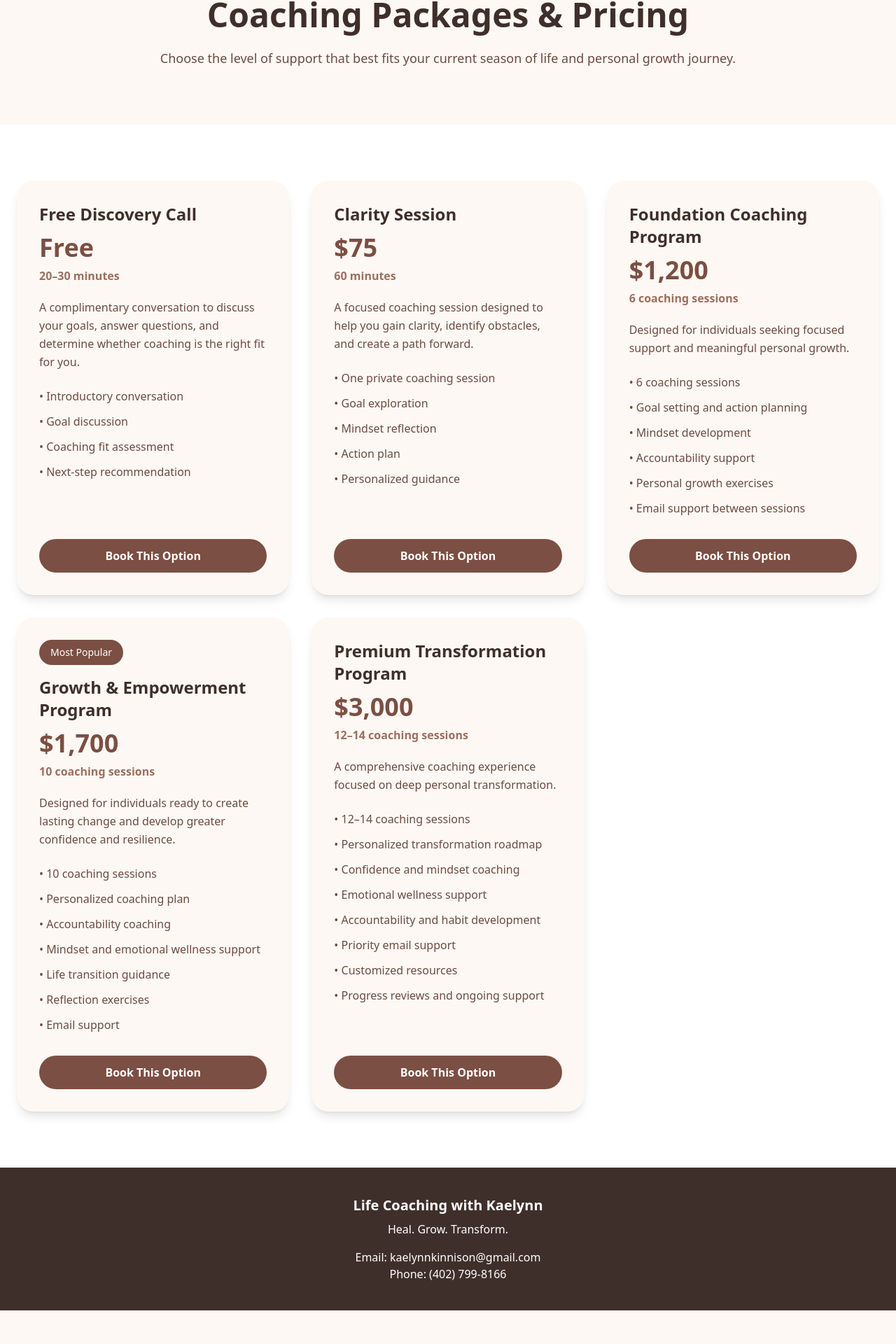
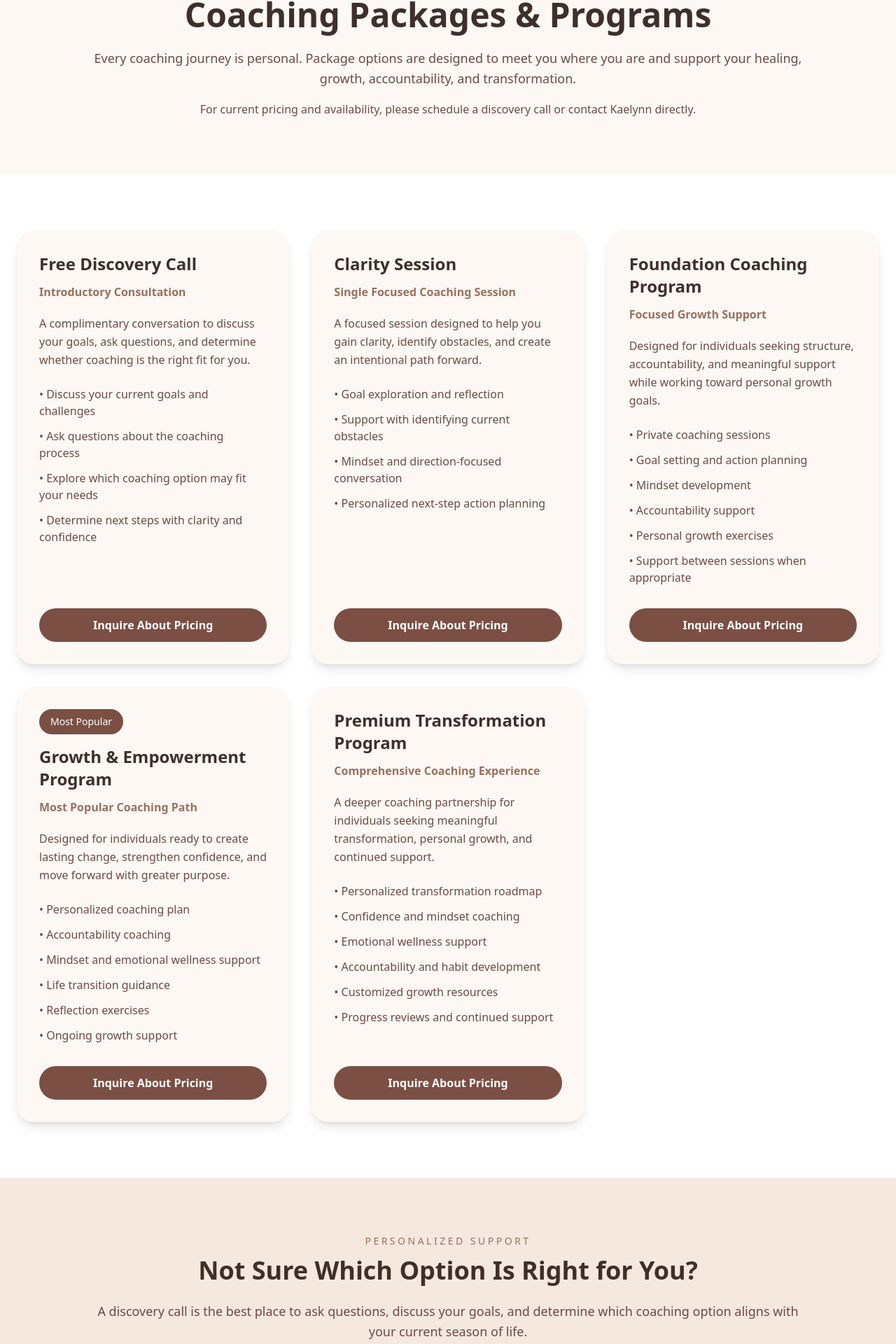
Before and after one commit to Kaelynn-Kinnison/life-coaching-with-kaelynn2, a Next.js app: page /pricing in a window 1280 px wide. Shown: the part 184-2104 px from the top of the page at 70% size. Before the commit the page ends 2056 px from the top, so only its background shows below. Built offline with nearby package versions, Linux system fonts and the light colour scheme.

Commit message:
Update page.js

```diff
--- a/app/pricing/page.js
+++ b/app/pricing/page.js
@@ -4,97 +4,94 @@ export default function Pricing() {
   const offers = [
     {
       title: "Free Discovery Call",
-      price: "Free",
-      length: "20–30 minutes",
+      length: "Introductory Consultation",
       description:
-        "A complimentary conversation to discuss your goals, answer questions, and determine whether coaching is the right fit for you.",
+        "A complimentary conversation to discuss your goals, ask questions, and determine whether coaching is the right fit for you.",
       includes: [
-        "Introductory conversation",
-        "Goal discussion",
-        "Coaching fit assessment",
-        "Next-step recommendation",
+        "Discuss your current goals and challenges",
+        "Ask questions about the coaching process",
+        "Explore which coaching option may fit your needs",
+        "Determine next steps with clarity and confidence",
       ],
     },
     {
       title: "Clarity Session",
-      price: "$75",
-      length: "60 minutes",
+      length: "Single Focused Coaching Session",
       description:
-        "A focused coaching session designed to help you gain clarity, identify obstacles, and create a path forward.",
+        "A focused session designed to help you gain clarity, identify obstacles, and create an intentional path forward.",
       includes: [
-        "One private coaching session",
-        "Goal exploration",
-        "Mindset reflection",
-        "Action plan",
-        "Personalized guidance",
+        "Goal exploration and reflection",
+        "Support with identifying current obstacles",
+        "Mindset and direction-focused conversation",
+        "Personalized next-step action planning",
       ],
     },
     {
       title: "Foundation Coaching Program",
-      price: "$1,200",
-      length: "6 coaching sessions",
+      length: "Focused Growth Support",
       description:
-        "Designed for individuals seeking focused support and meaningful personal growth.",
+        "Designed for individuals seeking structure, accountability, and meaningful support while working toward personal growth goals.",
       includes: [
-        "6 coaching sessions",
+        "Private coaching sessions",
         "Goal setting and action planning",
         "Mindset development",
         "Accountability support",
         "Personal growth exercises",
-        "Email support between sessions",
+        "Support between sessions when appropriate",
       ],
     },
     {
       title: "Growth & Empowerment Program",
-      price: "$1,700",
-      length: "10 coaching sessions",
+      length: "Most Popular Coaching Path",
       badge: "Most Popular",
       description:
-        "Designed for individuals ready to create lasting change and develop greater confidence and resilience.",
+        "Designed for individuals ready to create lasting change, strengthen confidence, and move forward with greater purpose.",
       includes: [
-        "10 coaching sessions",
         "Personalized coaching plan",
         "Accountability coaching",
         "Mindset and emotional wellness support",
         "Life transition guidance",
         "Reflection exercises",
-        "Email support",
+        "Ongoing growth support",
       ],
     },
     {
       title: "Premium Transformation Program",
-      price: "$3,000",
-      length: "12–14 coaching sessions",
+      length: "Comprehensive Coaching Experience",
       description:
-        "A comprehensive coaching experience focused on deep personal transformation.",
+        "A deeper coaching partnership for individuals seeking meaningful transformation, personal growth, and continued support.",
       includes: [
-        "12–14 coaching sessions",
         "Personalized transformation roadmap",
         "Confidence and mindset coaching",
         "Emotional wellness support",
         "Accountability and habit development",
-        "Priority email support",
-        "Customized resources",
-        "Progress reviews and ongoing support",
+        "Customized growth resources",
+        "Progress reviews and continued support",
       ],
     },
   ];
 
   return (
-    <main className="bg-[#fdf8f3]">
+    <main className="bg-[#fdf8f3] text-[#3f2f2a]">
       <section className="px-6 py-20 text-center">
         <div className="max-w-5xl mx-auto">
           <p className="uppercase tracking-[0.25em] text-[#9b6f5f] text-sm mb-3">
-            Pricing
+            Coaching Options
           </p>
 
           <h1 className="text-5xl font-bold mb-6">
-            Coaching Packages & Pricing
+            Coaching Packages & Programs
           </h1>
 
           <p className="text-lg text-[#6b4b43] leading-relaxed">
-            Choose the level of support that best fits your current season of
-            life and personal growth journey.
+            Every coaching journey is personal. Package options are designed to
+            meet you where you are and support your healing, growth,
+            accountability, and transformation.
+          </p>
+
+          <p className="text-[#6b4b43] leading-relaxed mt-4">
+            For current pricing and availability, please schedule a discovery
+            call or contact Kaelynn directly.
           </p>
         </div>
       </section>
@@ -114,10 +111,6 @@ export default function Pricing() {
 
               <h2 className="text-2xl font-bold mb-3">{offer.title}</h2>
 
-              <p className="text-4xl font-bold text-[#7b4f43] mb-2">
-                {offer.price}
-              </p>
-
               <p className="text-[#9b6f5f] font-semibold mb-5">
                 {offer.length}
               </p>
@@ -134,14 +127,39 @@ export default function Pricing() {
 
               <Link
                 href="/contact#book"
-                className="mt-auto text-center bg-[#7b4f43] text-white px-6 py-3 rounded-full font-semibold"
+                className="mt-auto text-center bg-[#7b4f43] text-white px-6 py-3 rounded-full font-semibold hover:bg-[#5f3c33]"
               >
-                Book This Option
+                Inquire About Pricing
               </Link>
             </div>
           ))}
         </div>
       </section>
+
+      <section className="px-6 py-20 bg-[#f5e8df]">
+        <div className="max-w-5xl mx-auto text-center">
+          <p className="uppercase tracking-[0.25em] text-[#9b6f5f] text-sm mb-3">
+            Personalized Support
+          </p>
+
+          <h2 className="text-4xl font-bold mb-6">
+            Not Sure Which Option Is Right for You?
+          </h2>
+
+          <p className="text-lg text-[#6b4b43] leading-relaxed mb-8">
+            A discovery call is the best place to ask questions, discuss your
+            goals, and determine which coaching option aligns with your current
+            season of life.
+          </p>
+
+          <Link
+            href="/contact#book"
+            className="inline-block bg-[#7b4f43] text-white px-8 py-4 rounded-full font-semibold hover:bg-[#5f3c33]"
+          >
+            Schedule a Discovery Call
+          </Link>
+        </div>
+      </section>
     </main>
   );
 }
```
